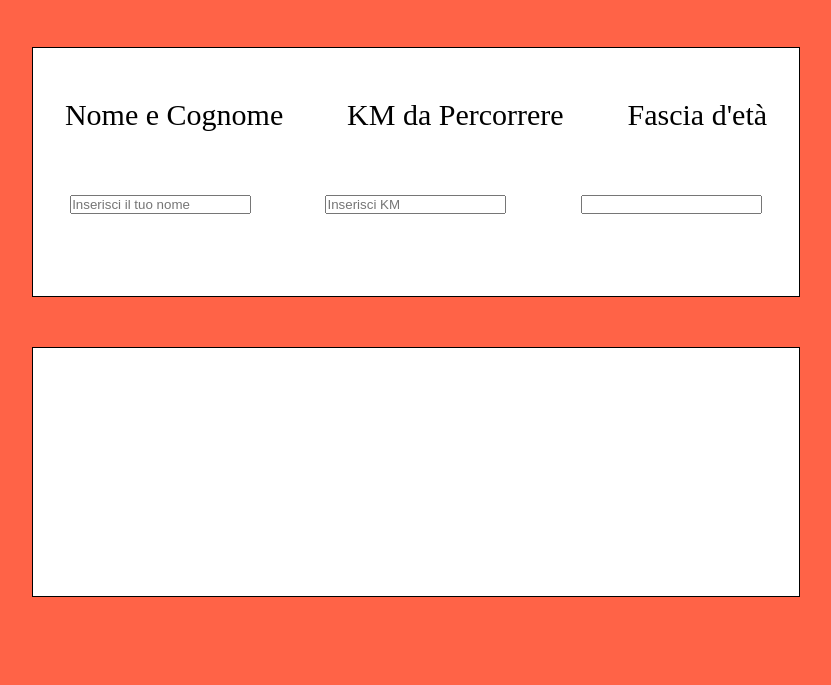
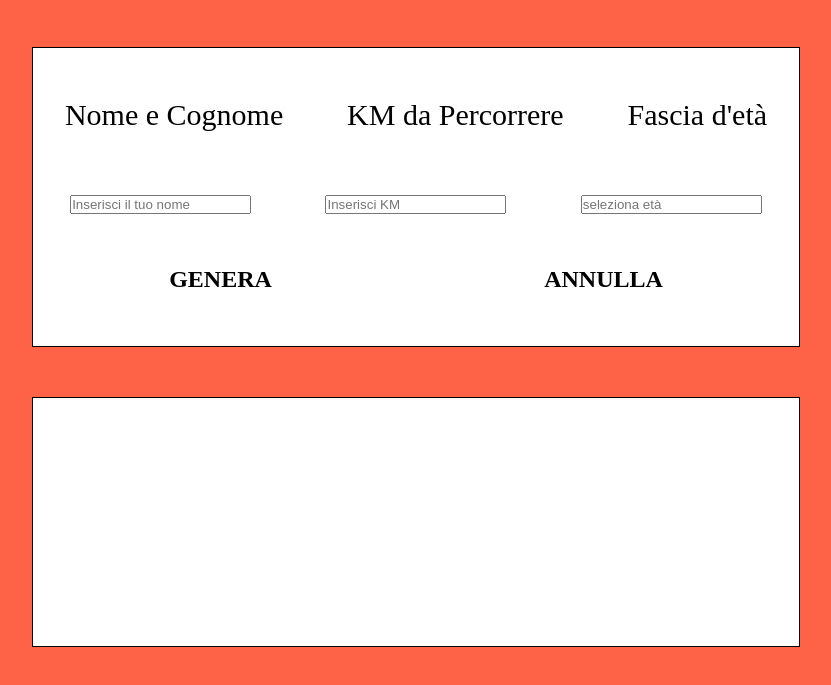
Before and after one commit to Basiglio/js-biglietto-treno-form, a plain HTML site: page index.html in a window 1280 px wide. Shown: the part 111-796 px from the top of the page, without its empty margins (224-1055 px from the left). Drawn offline with Linux system fonts and the light colour scheme.

Commit message:
terzo push

```diff
--- a/index.html
+++ b/index.html
@@ -15,10 +15,20 @@
           <li>Fascia d'età</li>
         </ul>
         <ul>
-          <li><input type="text" placeholder="Inserisci il tuo nome" value=""> </li>
-          <li><input type="number" placeholder="Inserisci KM" value=""></li>
-          <li><input type="number" name="" value=""> </li>
+          <li>
+            <input type="text" placeholder="Inserisci il tuo nome" value="">
+          </li>
+          <li>
+            <input type="number" placeholder="Inserisci KM" value="">
+          </li>
+          <li>
+            <input type="text" placeholder="seleziona età" value="">
+          </li>
         </ul>
+        <div class="bottoni">
+          <h2 id="submit">GENERA</h2>
+          <h2 id="reset">ANNULLA</h2>
+        </div>
       </div>
       <div id="ticket"></div>
     </div>
--- a/style/style.css
+++ b/style/style.css
@@ -20,6 +20,13 @@ h1 {
   margin-top: 50px;
 }
 
+#form {
+  width: 60%;
+  height: 300px;
+  margin-top: 50px;
+  background-color: white;
+  border: 1px solid black;
+}
 #form ul {
   display: flex;
   justify-content: space-around;
@@ -30,14 +37,16 @@ h1 {
   margin-top: 50px;
   font-size: 30px;
 }
+.bottoni {
+  display: flex;
+  justify-content: space-around;
+  margin-top: 50px;
+}
+.bottoni h2 {
 
-#form {
-  width: 60%;
-  height: 250px;
-  margin-top: 50px;
-  background-color: white;
-  border: 1px solid black;
 }
+
+
 
 #ticket {
   width: 60%;
```
